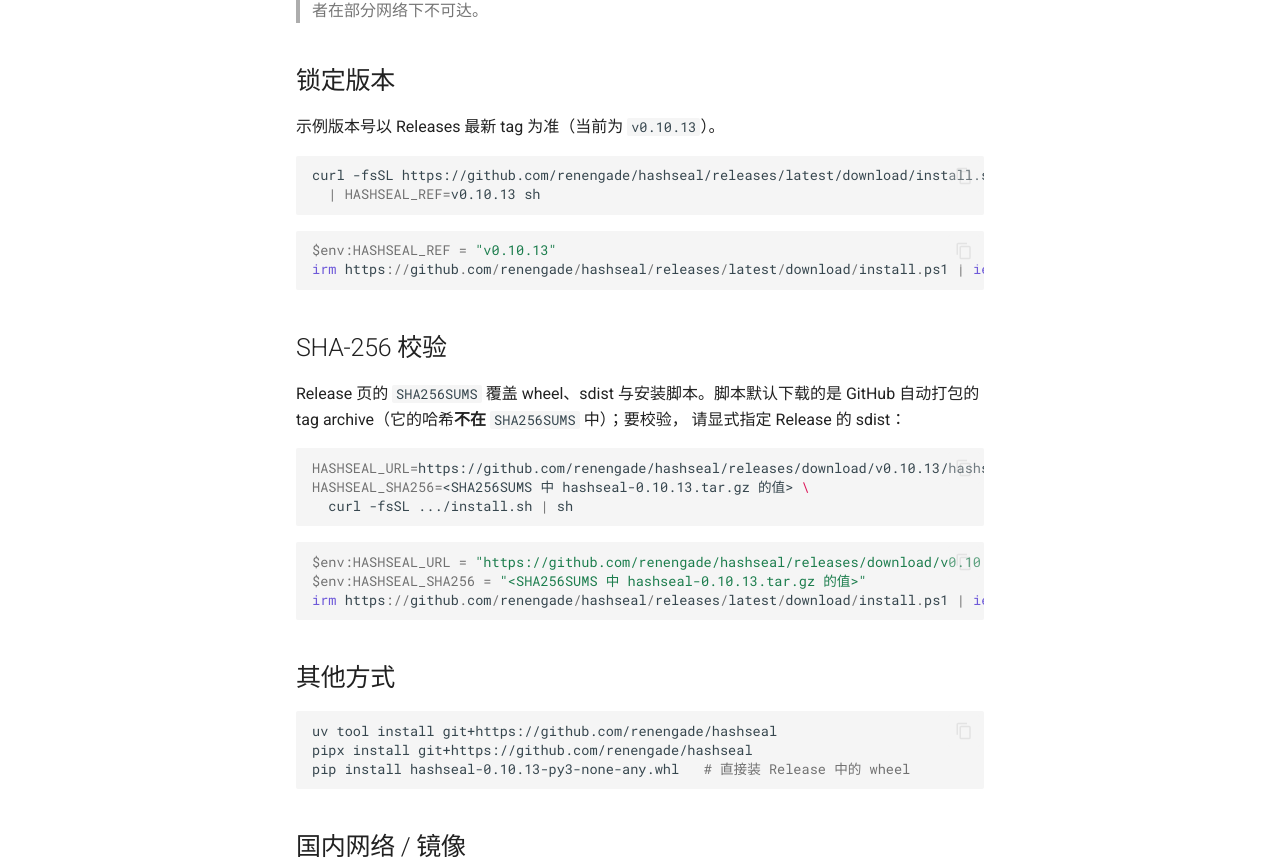
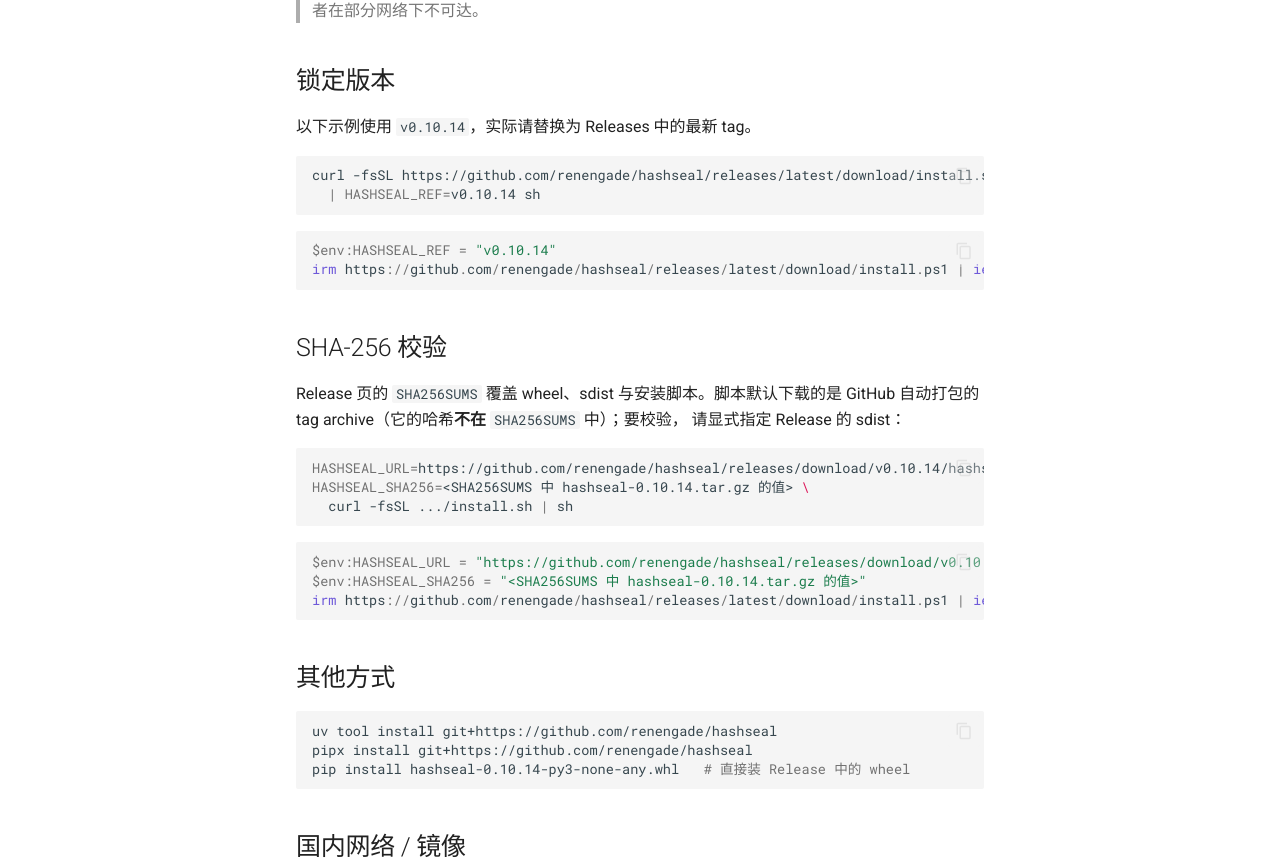
Before and after one commit to renengade/hashseal, an MkDocs documentation site: the page built from docs/install.md, in a window 1280 px wide and 1400 px high. Shown: the part 521-1384 px from the top of the window. Built offline with MkDocs 1.6.1 and Material for MkDocs 9.7.7, drawn with Linux system fonts in a browser that asks for light colours; comment, search, counter and statistics services are not loaded.

Commit message:
docs: 安装示例版本更新到 v0.10.14（注明以 Releases 为准）

````diff
--- a/docs/install.md
+++ b/docs/install.md
@@ -22,15 +22,15 @@ Windows 上会自动写入用户 PATH，重开终端生效。
 
 ## 锁定版本
 
-示例版本号以 Releases 最新 tag 为准（当前为 `v0.10.13`）。
+以下示例使用 `v0.10.14`，实际请替换为 Releases 中的最新 tag。
 
 ```bash
 curl -fsSL https://github.com/renengade/hashseal/releases/latest/download/install.sh \
-  | HASHSEAL_REF=v0.10.13 sh
+  | HASHSEAL_REF=v0.10.14 sh
 ```
 
 ```powershell
-$env:HASHSEAL_REF = "v0.10.13"
+$env:HASHSEAL_REF = "v0.10.14"
 irm https://github.com/renengade/hashseal/releases/latest/download/install.ps1 | iex
 ```
 
@@ -41,14 +41,14 @@ GitHub 自动打包的 tag archive（它的哈希**不在** `SHA256SUMS` 中）
 请显式指定 Release 的 sdist：
 
 ```bash
-HASHSEAL_URL=https://github.com/renengade/hashseal/releases/download/v0.10.13/hashseal-0.10.13.tar.gz \
-HASHSEAL_SHA256=<SHA256SUMS 中 hashseal-0.10.13.tar.gz 的值> \
+HASHSEAL_URL=https://github.com/renengade/hashseal/releases/download/v0.10.14/hashseal-0.10.14.tar.gz \
+HASHSEAL_SHA256=<SHA256SUMS 中 hashseal-0.10.14.tar.gz 的值> \
   curl -fsSL .../install.sh | sh
 ```
 
 ```powershell
-$env:HASHSEAL_URL = "https://github.com/renengade/hashseal/releases/download/v0.10.13/hashseal-0.10.13.tar.gz"
-$env:HASHSEAL_SHA256 = "<SHA256SUMS 中 hashseal-0.10.13.tar.gz 的值>"
+$env:HASHSEAL_URL = "https://github.com/renengade/hashseal/releases/download/v0.10.14/hashseal-0.10.14.tar.gz"
+$env:HASHSEAL_SHA256 = "<SHA256SUMS 中 hashseal-0.10.14.tar.gz 的值>"
 irm https://github.com/renengade/hashseal/releases/latest/download/install.ps1 | iex
 ```
 
@@ -57,7 +57,7 @@ irm https://github.com/renengade/hashseal/releases/latest/download/install.ps1 |
 ```bash
 uv tool install git+https://github.com/renengade/hashseal
 pipx install git+https://github.com/renengade/hashseal
-pip install hashseal-0.10.13-py3-none-any.whl   # 直接装 Release 中的 wheel
+pip install hashseal-0.10.14-py3-none-any.whl   # 直接装 Release 中的 wheel
 ```
 
 ## 国内网络 / 镜像
````
